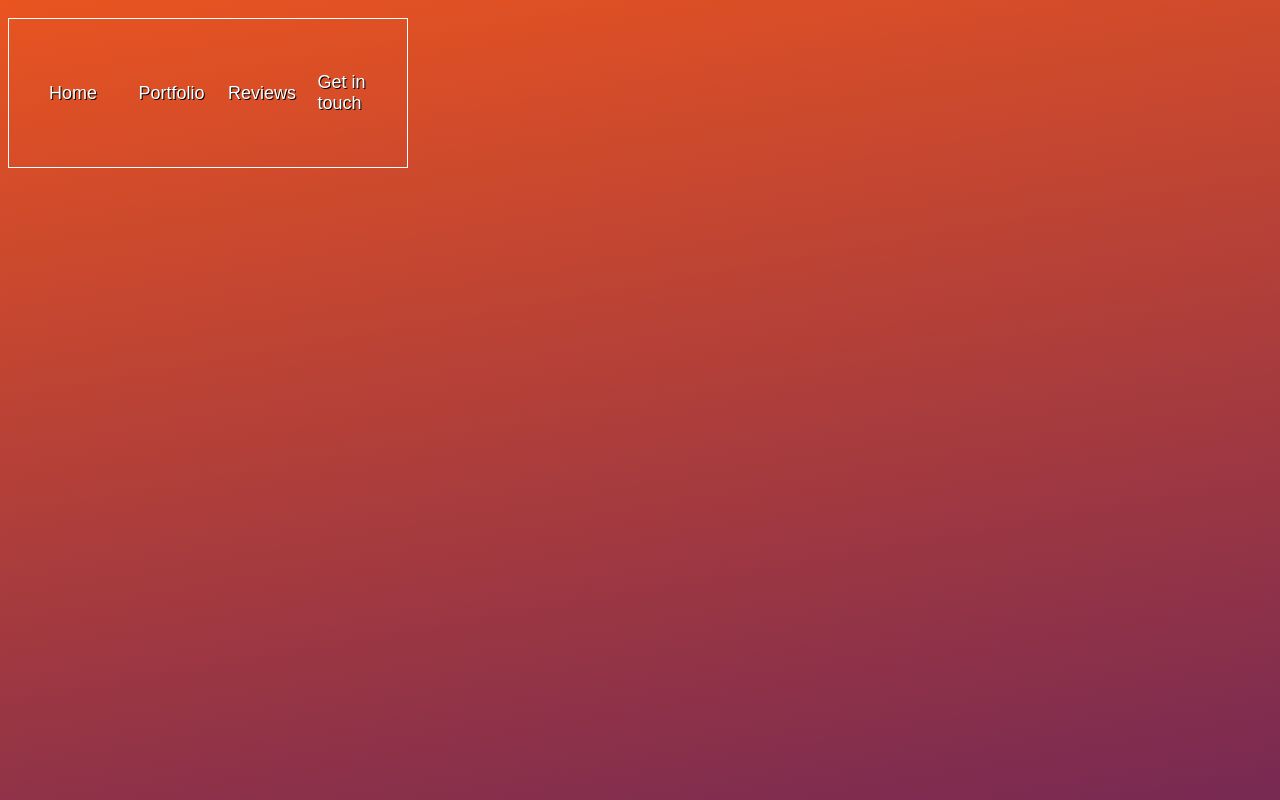
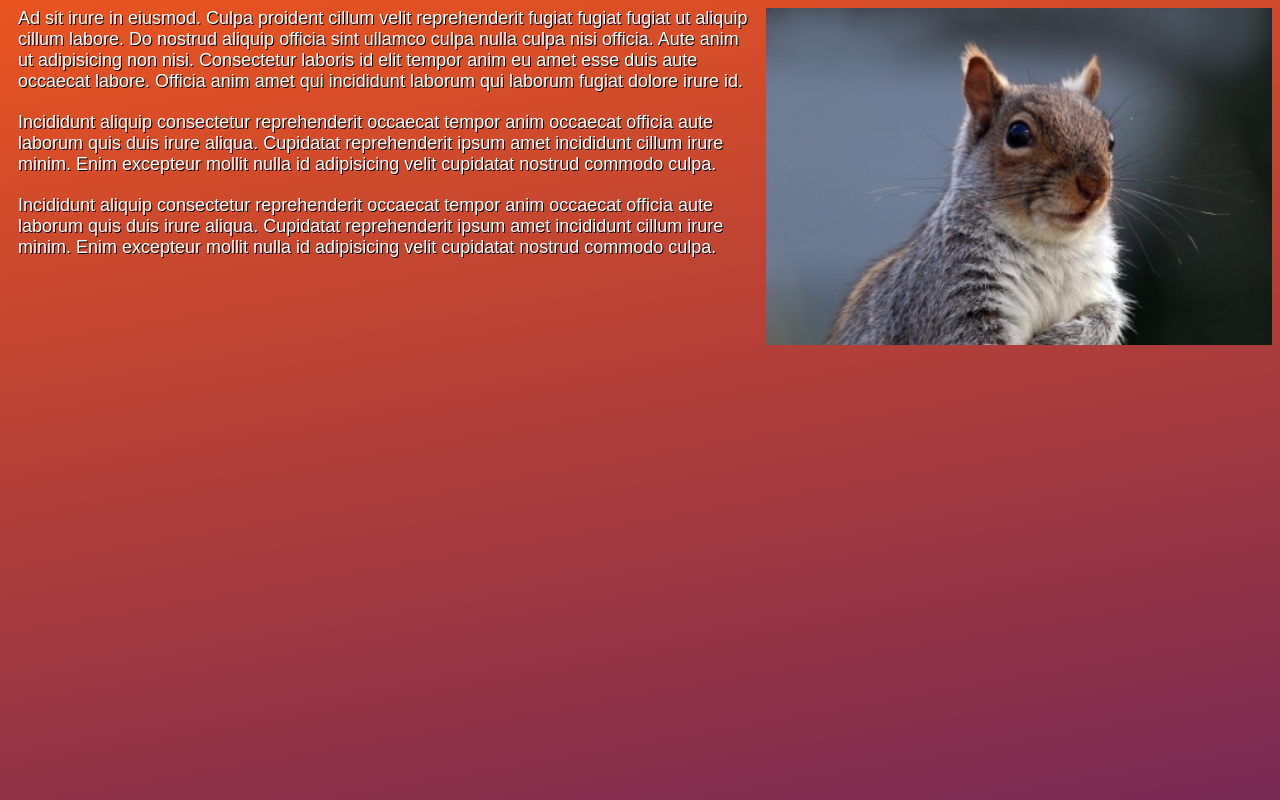
Before and after one commit to a805431/state-mini-project, a React (Create React App) app: page / in a window 1280 px wide. Built offline with nearby package versions, Linux system fonts and the light colour scheme.

Commit message:
media object example before nesting pt 2

```diff
--- a/src/Container/index.js
+++ b/src/Container/index.js
@@ -1,17 +1,40 @@
-import { StyledNav } from "./main.css";
-import { StyledUl } from "./main.css";
+import squirrel from "../img/squirrel.jpg";
+import { StyledContainer } from "./main.css";
 
 function Container() {
    return (
       <>
-         <StyledNav>
-            <StyledUl className="vcenter">
-               <li>Home</li>
-               <li>Portfolio</li>
-               <li>Reviews</li>
-               <li>Get in touch</li>
-            </StyledUl>
-         </StyledNav>
+         <StyledContainer>
+            <div className="media">
+               <img src={squirrel} alt="" className="figure" />
+               <div className="media-body">
+                  <p>Ad sit irure in eiusmod. Culpa proident cillum
+                     velit reprehenderit fugiat fugiat fugiat ut
+                     aliquip cillum labore. Do nostrud aliquip
+                     officia sint ullamco culpa nulla culpa nisi
+                     officia. Aute anim ut adipisicing non nisi.
+                     Consectetur laboris id elit tempor anim eu
+                     amet esse duis aute occaecat labore. Officia
+                     anim amet qui incididunt laborum qui laborum
+                     fugiat dolore irure id.
+                  </p>
+                  <p>Incididunt aliquip consectetur reprehenderit
+                     occaecat tempor anim occaecat officia aute laborum
+                     quis duis irure aliqua. Cupidatat reprehenderit
+                     ipsum amet incididunt cillum irure minim.
+                     Enim excepteur mollit nulla id adipisicing
+                     velit cupidatat nostrud commodo culpa.
+                  </p>
+                  <p>Incididunt aliquip consectetur reprehenderit
+                     occaecat tempor anim occaecat officia aute laborum
+                     quis duis irure aliqua. Cupidatat reprehenderit
+                     ipsum amet incididunt cillum irure minim.
+                     Enim excepteur mollit nulla id adipisicing
+                     velit cupidatat nostrud commodo culpa.
+                  </p>
+               </div>
+            </div>
+         </StyledContainer>
       </>
    );
 }
--- a/src/Container/main.css.js
+++ b/src/Container/main.css.js
@@ -1,25 +1,22 @@
 import styled from "styled-components";
 
-export const StyledUl = styled.ul`
-   &.vcenter{
-      display: flex;
-      align-items: center;
-      justify-content: center;
-      height: 150px;
-      border: 1px solid white;
-   }
+export const StyledContainer = styled.div`
+  .media {
+   display: flex;
+   flex-flow: row wrap;
+  }
 
-   p {
-      margin: 0;
-   }
+  .figure {
+   flex: 1 1 40%;
+   align-self: center;
+   order: 1;
+  }
 
-   li{
-      list-style-type: none;
-      flex-basis: 25%;
-   }
+  .media-body {
+   flex: 1 1 60%;
+  }
 
+  p {
+   margin: 0 10px 20px 10px;
+  }
 `;
-
-export const StyledNav = styled.nav`
-   width: 400px;
-`;
```
